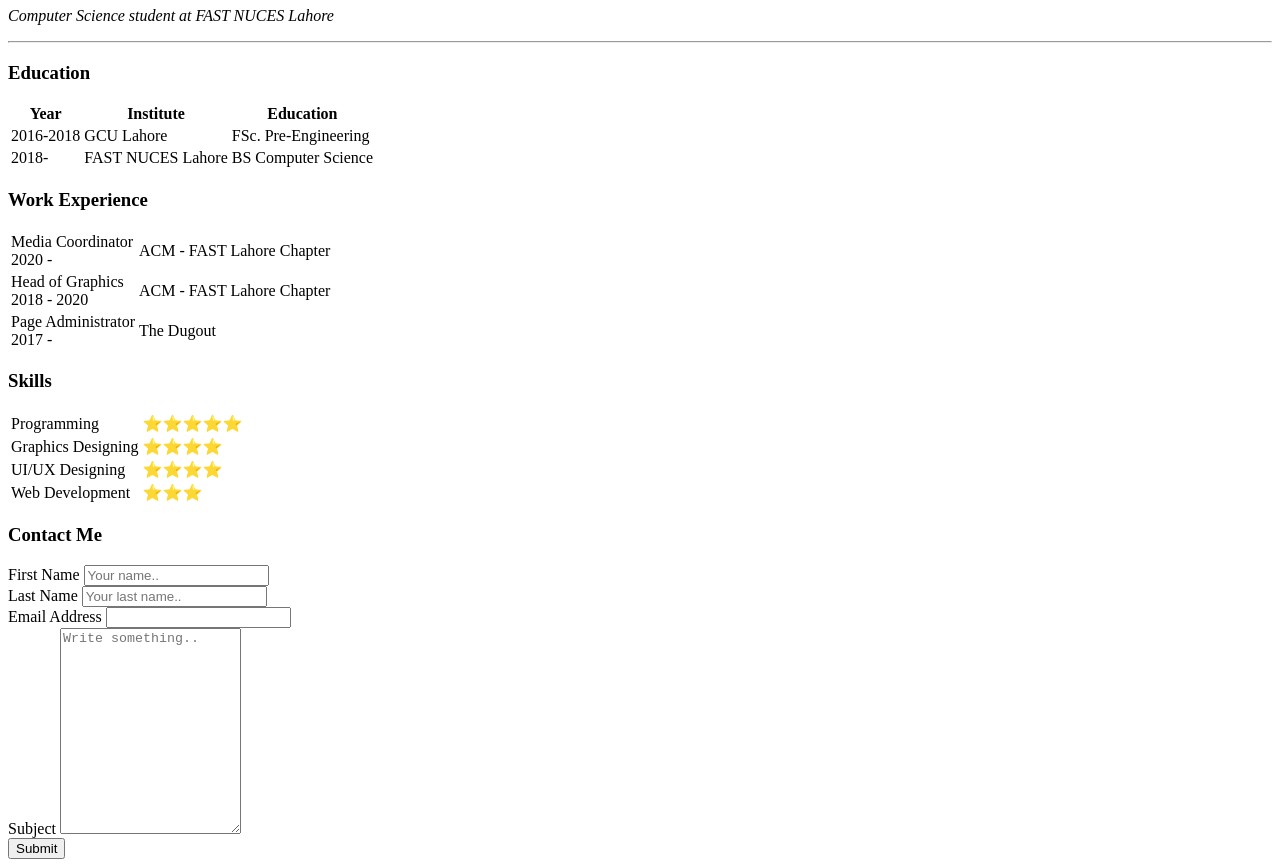
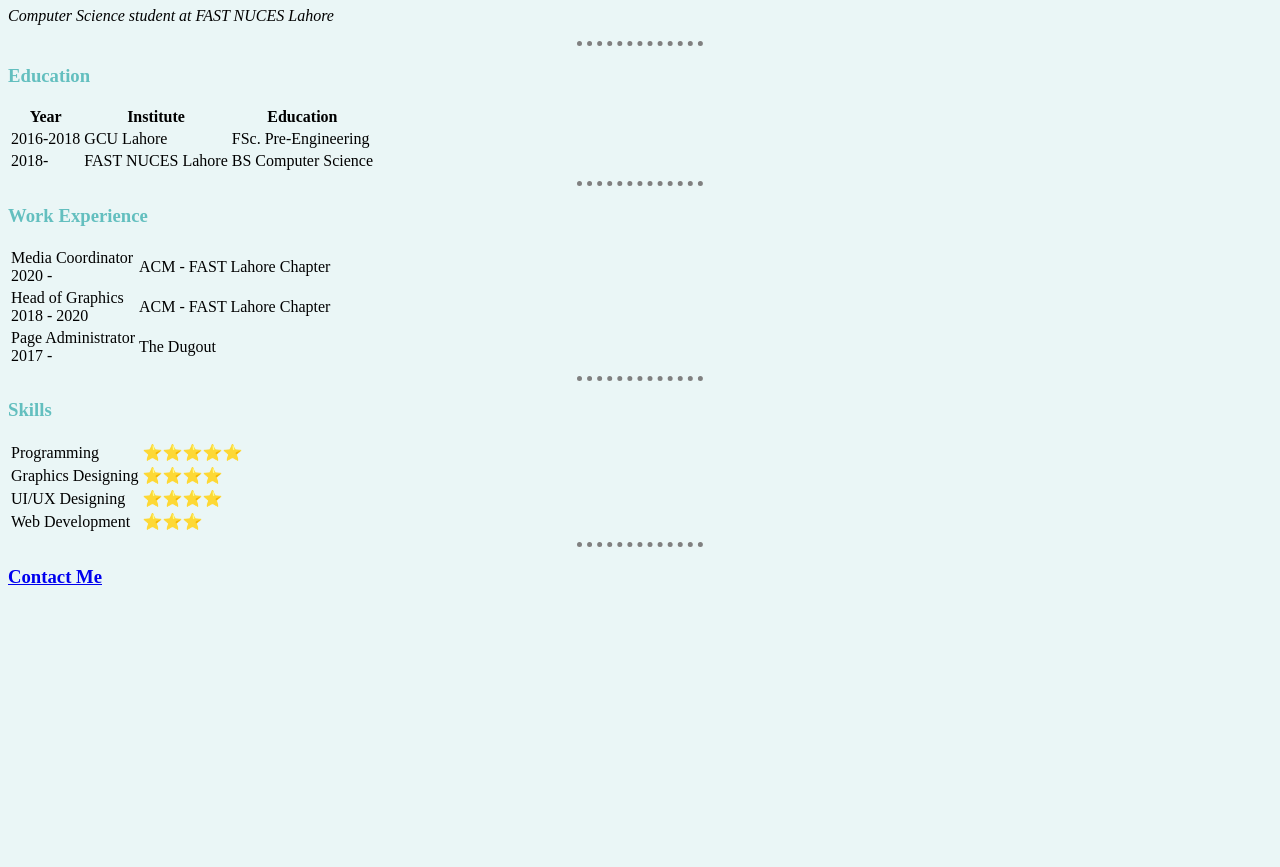
Before and after one commit to UsamaSialvi/CV, a plain HTML site: page index.html in a window 1280 px wide. Shown: the part 285-1152 px from the top of the page. After the commit the page ends 892 px from the top, so only its background shows below. Drawn offline with Linux system fonts and the light colour scheme.

Commit message:
Final Version

```diff
--- /dev/null
+++ b/css/styles.css
@@ -0,0 +1,15 @@
+body {
+    background-color:#EAF6F6;
+}
+
+hr {
+    border-style: none;
+    border-style: dotted none none none;
+    border-color: gray;
+    border-width: 5px;
+    width: 10%;
+}
+
+h1, h3 {
+    color: #63bfbf;
+}
--- a/index.html
+++ b/index.html
@@ -4,6 +4,7 @@
     <meta charset="UTF-8">
     <meta http-equiv="X-UA-Compatible" content="IE=edge">
     <meta name="viewport" content="width=device-width, initial-scale=1.0">
+    <link rel="stylesheet" href="./css/styles.css">
     <title>HTML Personal Site</title>
 </head>
 <body>
@@ -32,7 +33,7 @@
         </tr>
     </table>
 
-    <h3></h3>
+    <hr>
 
     <h3>Work Experience</h3>
     <table>
@@ -59,6 +60,8 @@
         </tr>
     </table>
 
+    <hr>
+
     <h3>Skills</h3>
     <table>
         <tr>
@@ -79,23 +82,8 @@
         </tr>
     </table>
 
-    <h3>Contact Me</h3>
-    <form action="action_page.php">
-        <label for="fname">First Name</label>
-        <input type="text" id="fname" name="firstname" placeholder="Your name..">
-        <br>
+    <hr>
 
-        <label for="lname">Last Name</label>
-        <input type="text" id="lname" name="lastname" placeholder="Your last name..">
-        <br>
-        <label for="email">Email Address</label>
-        <input type="email" id="email" name="youremail">
-        <br>
-
-        <label for="subject">Subject</label>
-        <textarea id="subject" name="subject" placeholder="Write something.." style="height:200px"></textarea>
-        <br>
-        <input type="submit" value="Submit">
-    </form>
+    <h3><a href="./contact.html">Contact Me</a></h3>
 </body>
 </html>
```
Also changed, not shown: contact.html (added, +31 -0 lines).
